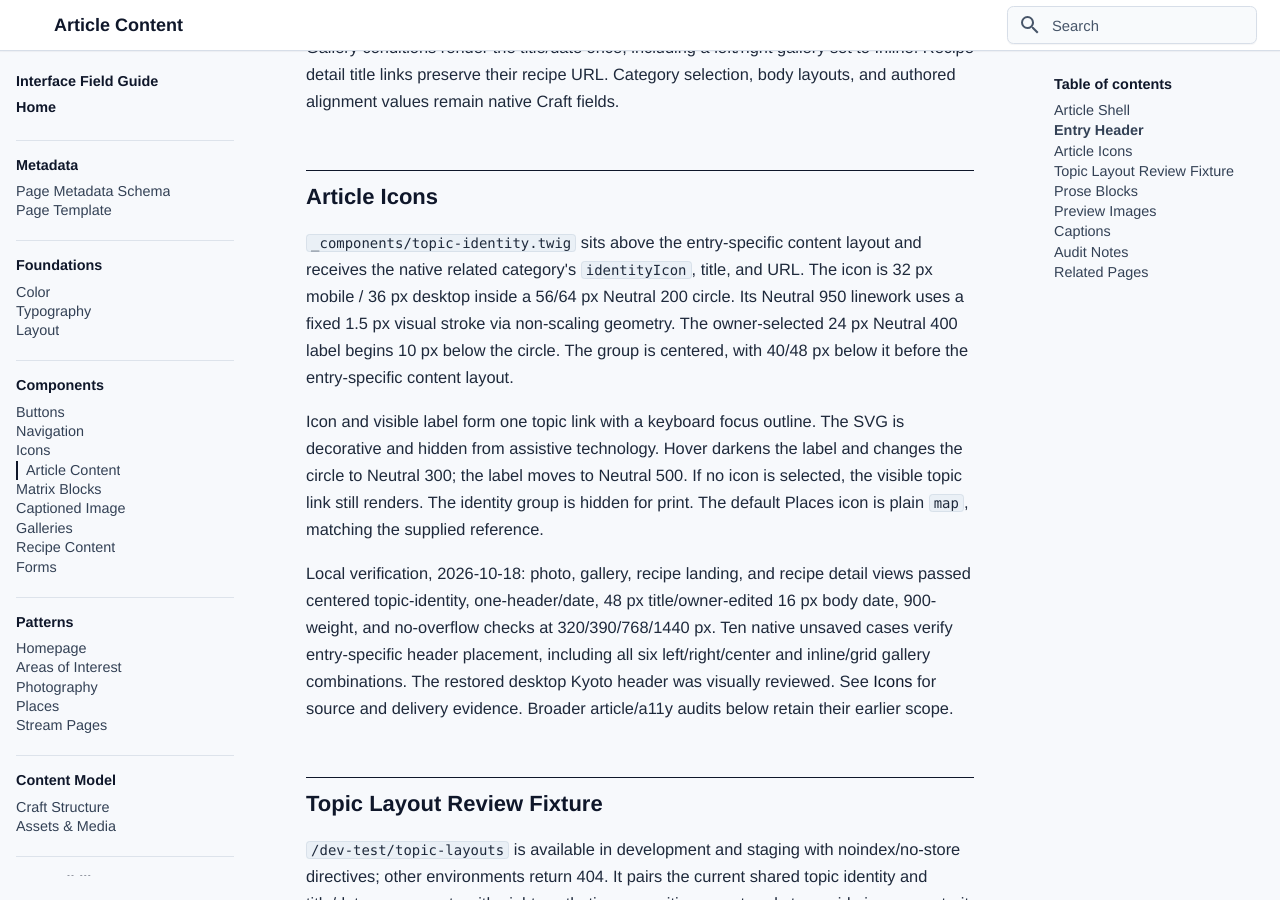
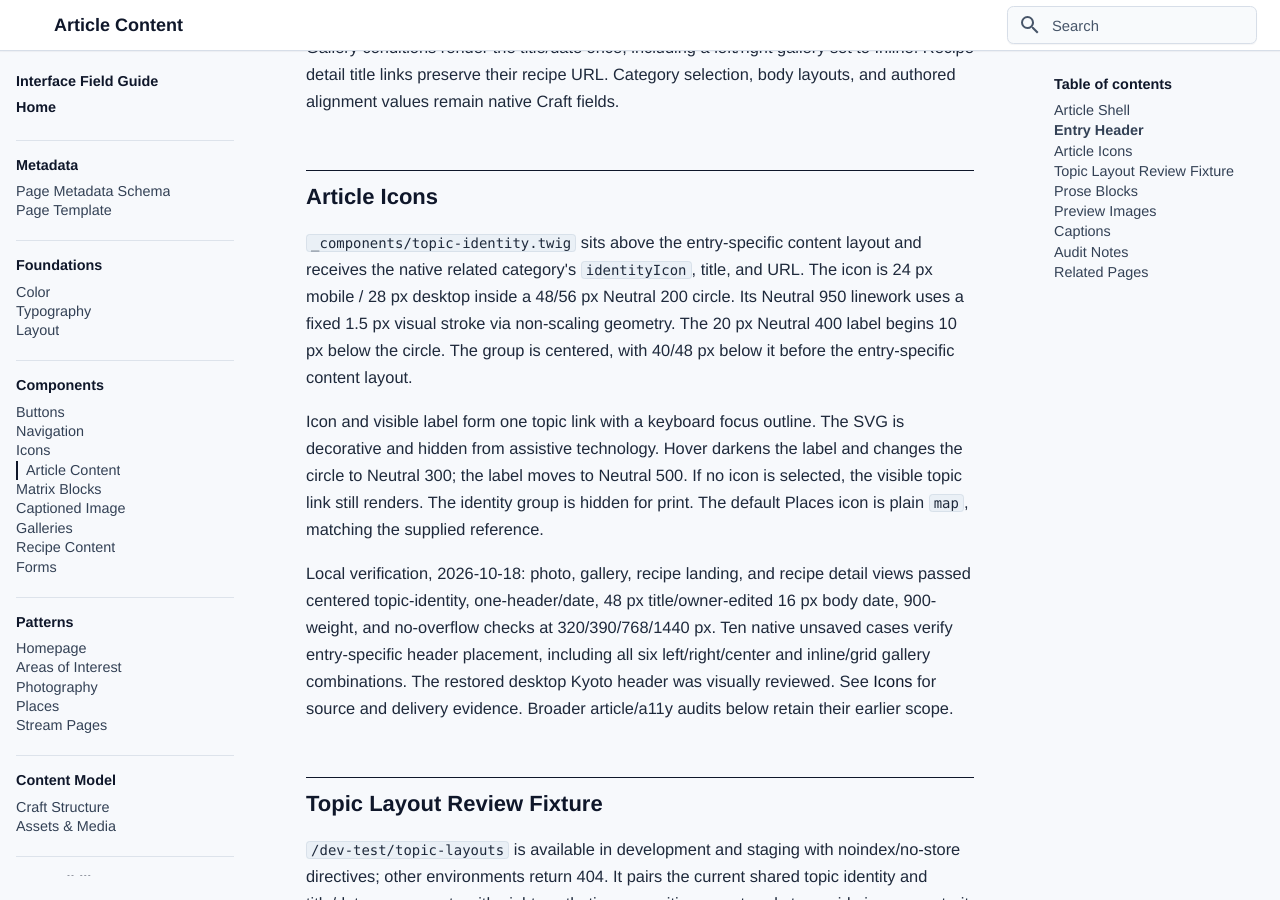
Before and after one commit to bentilden/Design-System, an MkDocs documentation site: the page built from docs/components/article-content.md, in a window 1280 px wide and 900 px high, scrolled down 1819 px. Built offline with MkDocs 1.6.1 and Material for MkDocs 9.7.7, drawn with Linux system fonts in a browser that asks for light colours; some web fonts are replaced; some of the changed text lies outside the part shown.

Commit message:
Document smaller topic identity sizing

```diff
--- a/docs/accessibility/index.md
+++ b/docs/accessibility/index.md
@@ -48,7 +48,7 @@ Scoped first-release review, 2026-09-28: `bentilden.com/templates/_layout.twig`
 
 ## Color And Contrast
 
-The contrast follow-up approved on 2026-09-28 uses Slate 600 for small text on light surfaces, 12 px Micro type for editorial dates/image details, and Slate 400 copyright text on the dark footer. Counts inherit their parent text color without reduced opacity. The historical filled category icons used solid Slate 500 with Slate 700 hover; large drop caps use Slate 500. The current local [Neutral trial](../foundations/color.md) uses thin Neutral 950 topic linework and the owner-selected 24 px Neutral 400 label with a 10 px gap. Before the white-to-Neutral-100 post gradient was restored, the label measured about 2.48:1 against flat Neutral 50, below the earlier large-text target. That measurement is historical; label contrast across the current gradient remains a review item. That result is reported separately from rendering/layout checks; conformance is not claimed. Post dates use the owner's normal 16 px body Text in Neutral 600. Historical Slate measurements below refer to their inspected revisions.
+The contrast follow-up approved on 2026-09-28 uses Slate 600 for small text on light surfaces, 12 px Micro type for editorial dates/image details, and Slate 400 copyright text on the dark footer. Counts inherit their parent text color without reduced opacity. The historical filled category icons used solid Slate 500 with Slate 700 hover; large drop caps use Slate 500. The current local [Neutral trial](../foundations/color.md) uses thin Neutral 950 topic linework and the 20 px Neutral 400 label after the smaller-identity refinement with a 10 px gap. Before the white-to-Neutral-100 post gradient was restored, the label measured about 2.48:1 against flat Neutral 50, below the earlier large-text target. That measurement is historical; label contrast across the current gradient remains a review item. That result is reported separately from rendering/layout checks; conformance is not claimed. Post dates use the owner's normal 16 px body Text in Neutral 600. Historical Slate measurements below refer to their inspected revisions.
 
 Contact fields use Slate 500 resting borders and Slate 700 focus borders/rings. The Places Map | Posts switcher uses a reversed selected state—white text on Slate 900, without an underline—distinct from inactive Slate 600 text and Slate 200 hover. Decorative section rules retain their accepted visual hierarchy; they are not substitutes for visible functional control boundaries.
 
--- a/docs/components/article-content.md
+++ b/docs/components/article-content.md
@@ -83,7 +83,7 @@ Gallery conditions render the title/date once, including a left/right gallery se
 
 ## Article Icons
 
-`_components/topic-identity.twig` sits above the entry-specific content layout and receives the native related category's `identityIcon`, title, and URL. The icon is 32 px mobile / 36 px desktop inside a 56/64 px Neutral 200 circle. Its Neutral 950 linework uses a fixed 1.5 px visual stroke via non-scaling geometry. The owner-selected 24 px Neutral 400 label begins 10 px below the circle. The group is centered, with 40/48 px below it before the entry-specific content layout.
+`_components/topic-identity.twig` sits above the entry-specific content layout and receives the native related category's `identityIcon`, title, and URL. The icon is 24 px mobile / 28 px desktop inside a 48/56 px Neutral 200 circle. Its Neutral 950 linework uses a fixed 1.5 px visual stroke via non-scaling geometry. The 20 px Neutral 400 label begins 10 px below the circle. The group is centered, with 40/48 px below it before the entry-specific content layout.
 
 Icon and visible label form one topic link with a keyboard focus outline. The SVG is decorative and hidden from assistive technology. Hover darkens the label and changes the circle to Neutral 300; the label moves to Neutral 500. If no icon is selected, the visible topic link still renders. The identity group is hidden for print. The default Places icon is plain `map`, matching the supplied reference.
 
@@ -162,3 +162,5 @@ Captioned image production follow-up, 2026-10-05: website `bdb5b4f` is active in
 - [Matrix Blocks](matrix-blocks.md) describes the content assembled inside the article shell.
 - [Stream Pages](../patterns/stream-pages.md) shows how articles form listing pages.
 - [Assets & Media](../content-model/assets-media.md) and [Content QA](../operations/content-qa.md) cover image metadata and preview fallback checks.
+
+Scoped size refinement, 2026-10-18: the owner requested a smaller topic identity. Runtime changes committed locally at `5199269` reduce circle, glyph, and label together; the fixed 1.5 px stroke, 10 px internal gap, 40/48 px following space, colors, entry-specific title/date layouts, gradient, and between-post borders are retained. The shared component supplies public posts and both review fixtures.
```
